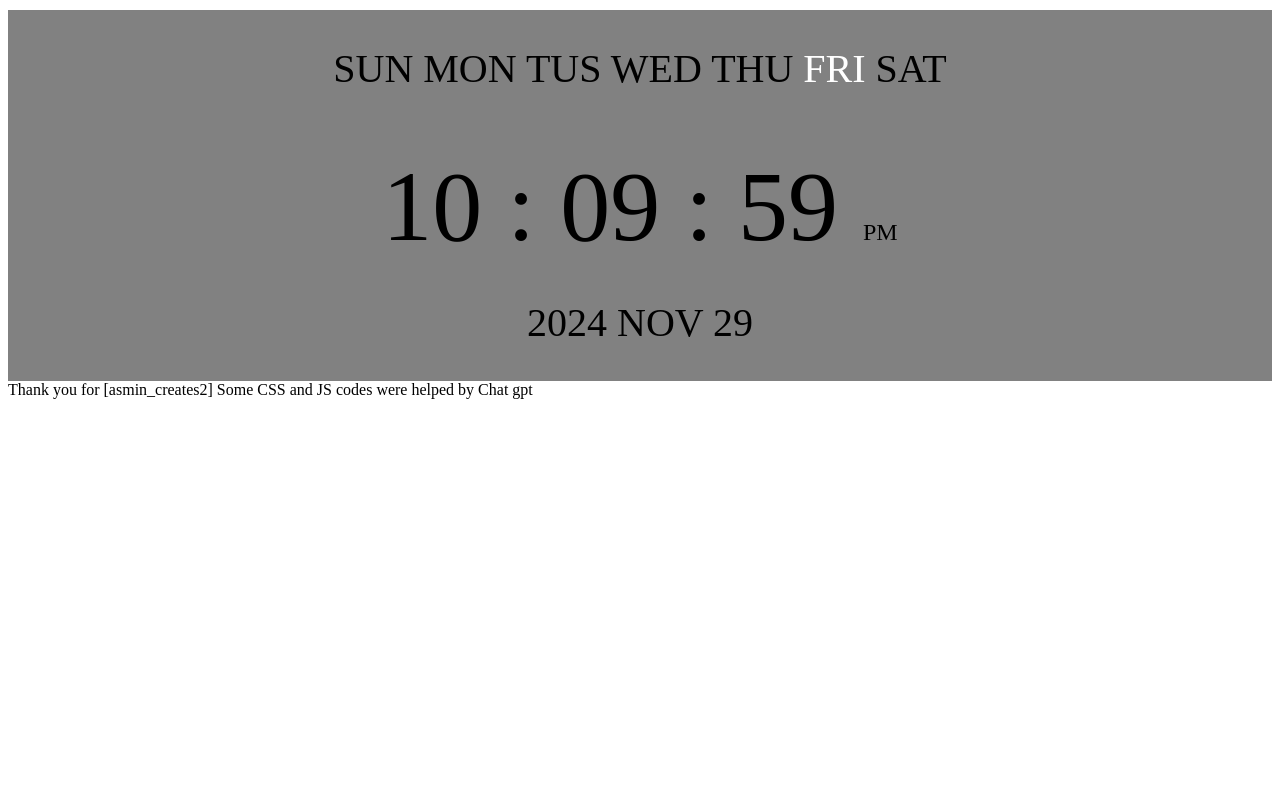
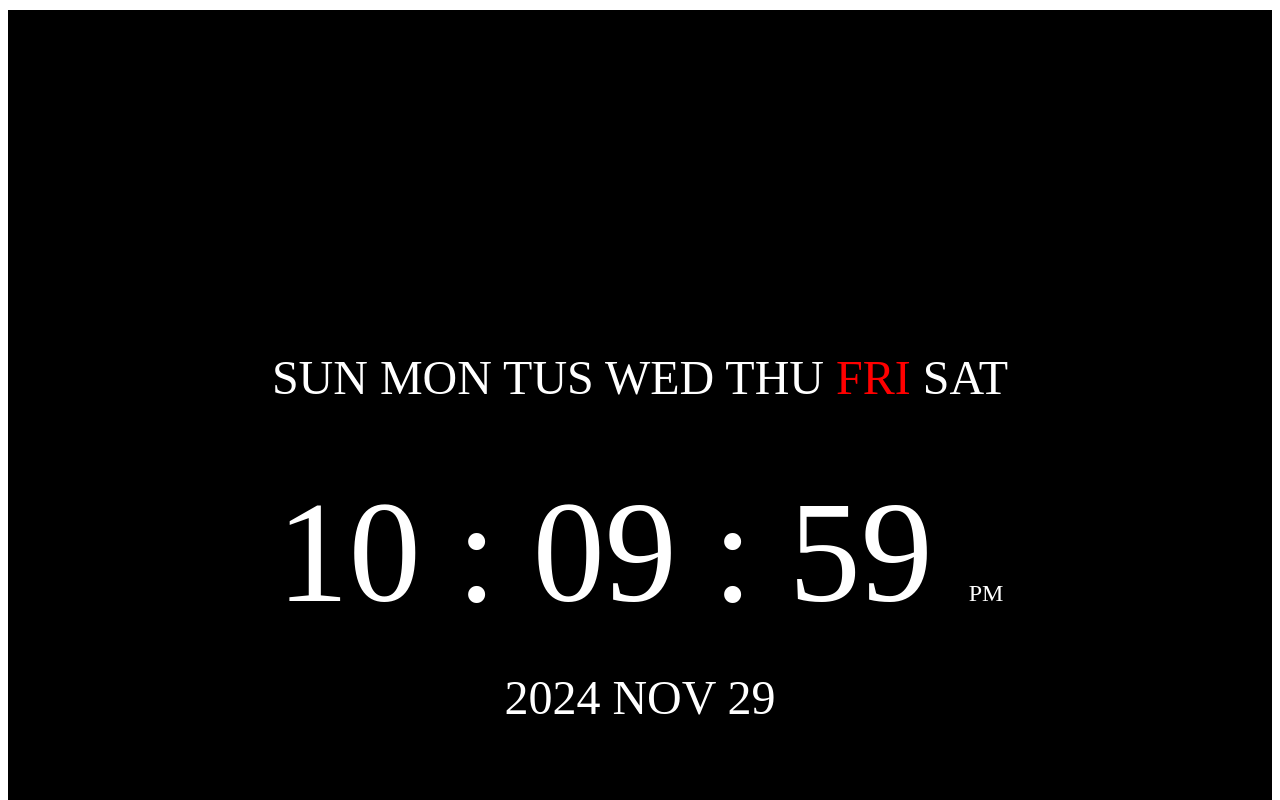
Before and after one commit to kimKIIK/TIMEEEEE, a plain HTML site: page index.html in a window 1280 px wide. Shown: the top 800 px of the page. Drawn offline with Linux system fonts and the light colour scheme.

Commit message:
Update index.html

```diff
--- a/index.html
+++ b/index.html
@@ -7,20 +7,20 @@
   <style>
     .clock {
       width: 450px;
-      background-color: #333;
+      background-color: #ffffff;
       color: #ffffff;
       font-family: 'Quicksand', "Helvetica", 'Arial', sans-serif;
       font-weight: lighter;
       display: flex;
       align-items: center;
       justify-content: center;
-      padding: 50px;
+      padding: 30px;
     }
 
     .inside {
       width: 100%;
-      background-color: #818181;
-      padding: 35px 0;
+      background-color: #000000;
+      padding: 340px 0;
       text-align: center;
       display: flex;
       flex-direction: column;
@@ -36,12 +36,13 @@
     }
 
     .active {
-      color: #ffffff;
+      color: #ff0000;
     }
 
     .time {
-      font-size: 2.5em;
+      font-size: 3em;
       margin-top: 10px;
+      color: #ffffff;
     }
 
     #ampm {
@@ -53,6 +54,7 @@
       align-items: center;
       gap: 10px;
       margin-top: 35px;
+      color: #ffffff;
     }
 
     .icon img {
```
